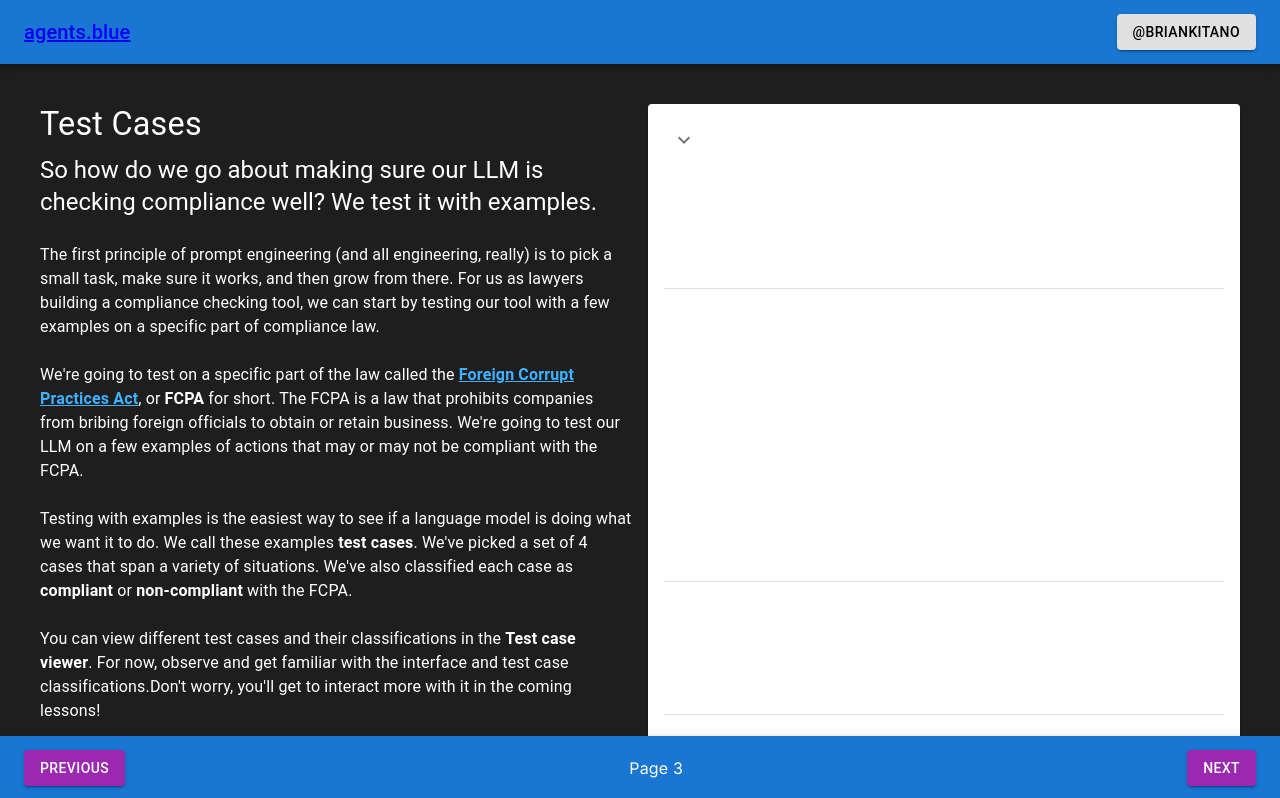
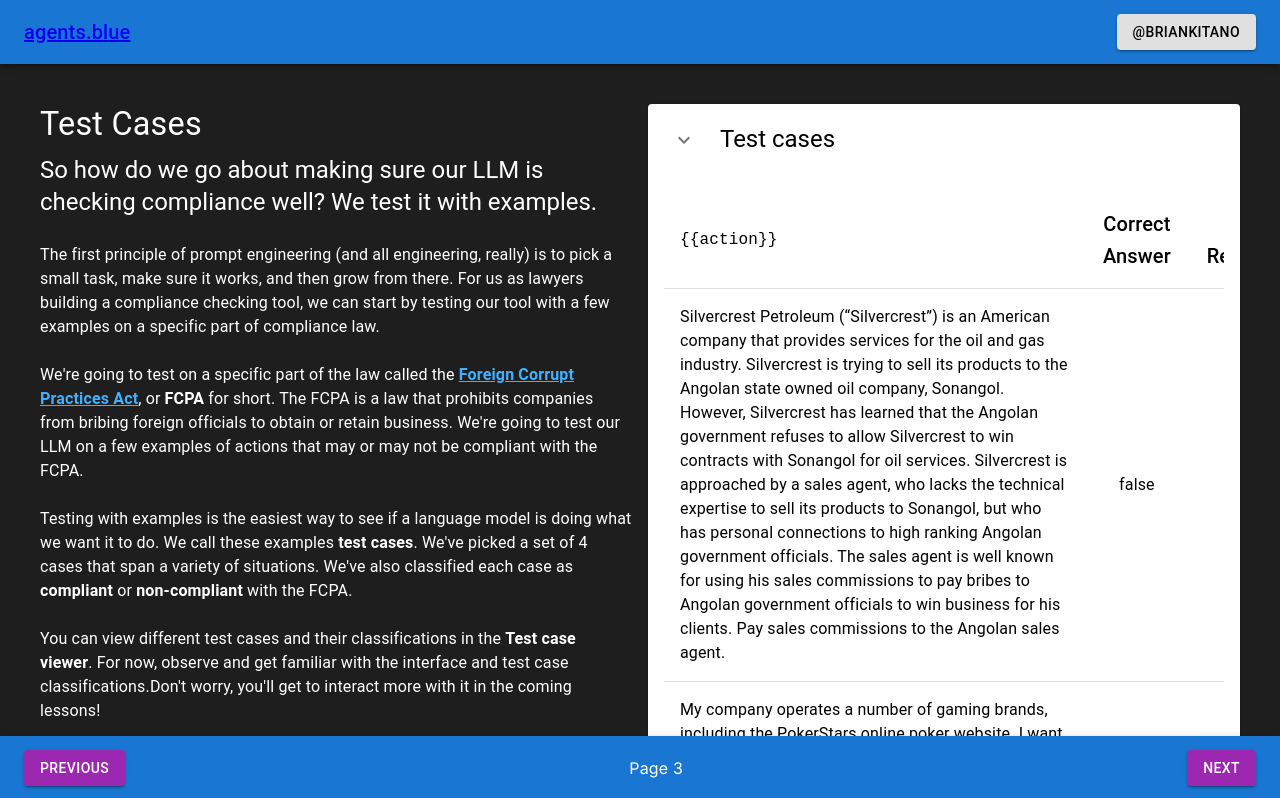
Before and after one commit to bkitano/learn-prompting, a Next.js app: page /test-cases in a window 1280 px wide. Shown: the top 798 px of the page. Built offline with nearby package versions, Linux system fonts and the light colour scheme.

Commit message:
fixing tables

```diff
--- a/src/Components/TestCases.tsx
+++ b/src/Components/TestCases.tsx
@@ -19,6 +19,7 @@ import {
   Grid,
   IconButton,
   Typography,
+  useTheme,
 } from "@mui/material";
 import ExpandMore from "@mui/icons-material/ExpandMore";
 
@@ -46,6 +47,7 @@ import ExpandMore from "@mui/icons-material/ExpandMore";
 // };
 
 const TestCaseRow = (props: { testCase: TestCase; loading?: boolean }) => {
+  const theme = useTheme();
   const { testCase, loading } = props;
   const [open, setOpen] = useState(false);
   return (
@@ -62,14 +64,22 @@ const TestCaseRow = (props: { testCase: TestCase; loading?: boolean }) => {
             overflow: "hidden",
           }}
         >
-          {testCase.action}
+          <Typography color={theme.palette.text.secondary}>
+            {testCase.action}
+          </Typography>
         </TableCell>
-        <TableCell align="center">{String(testCase.correctAnswer)}</TableCell>
+        <TableCell style={{}} align="center">
+          <Typography color={theme.palette.text.secondary}>
+            {String(testCase.correctAnswer)}
+          </Typography>
+        </TableCell>
         <TableCell align="center">
           {loading ? (
             <CircularProgress />
           ) : loading === undefined ? null : (
-            testCase.response
+            <Typography color={theme.palette.text.secondary}>
+              {testCase.response}
+            </Typography>
           )}
         </TableCell>
       </TableRow>
@@ -94,6 +104,8 @@ const TestCasesView = (props: {
     loading = false,
   } = props;
 
+  const theme = useTheme();
+
   const [expanded, setExpanded] = useState<boolean>(open);
   const handleExpandClick = () => {
     setExpanded(!expanded);
@@ -117,7 +129,9 @@ const TestCasesView = (props: {
                   </IconButton>
                 </Grid>
                 <Grid item>
-                  <Typography variant="h5">Test cases</Typography>
+                  <Typography variant="h5" color={theme.palette.text.secondary}>
+                    Test cases
+                  </Typography>
                 </Grid>
               </Grid>
             </Grid>
@@ -149,13 +163,24 @@ const TestCasesView = (props: {
                       style={{
                         fontFamily: "monospace",
                       }}
+                      color={theme.palette.text.secondary}
                     >{`{{action}}`}</Typography>
                   </TableCell>
                   <TableCell align="center">
-                    <Typography variant="h6">Correct Answer</Typography>
+                    <Typography
+                      variant="h6"
+                      color={theme.palette.text.secondary}
+                    >
+                      Correct Answer
+                    </Typography>
                   </TableCell>
                   <TableCell align="center">
-                    <Typography variant="h6">Model Response</Typography>
+                    <Typography
+                      variant="h6"
+                      color={theme.palette.text.secondary}
+                    >
+                      Model Response
+                    </Typography>
                   </TableCell>
                 </TableRow>
               </TableHead>
--- a/src/app/layout.tsx
+++ b/src/app/layout.tsx
@@ -21,6 +21,7 @@ let theme = createTheme({
     },
     text: {
       primary: `rgb(255,255,255)`,
+      secondary: `rgb(0,0,0)`,
     },
   },
 });
```
Also changed, not shown: src/app/prompt-variables/PromptVariables.tsx (+9 -2 lines), src/app/running-tests/RunningTestCases.tsx (+14 -4 lines).
